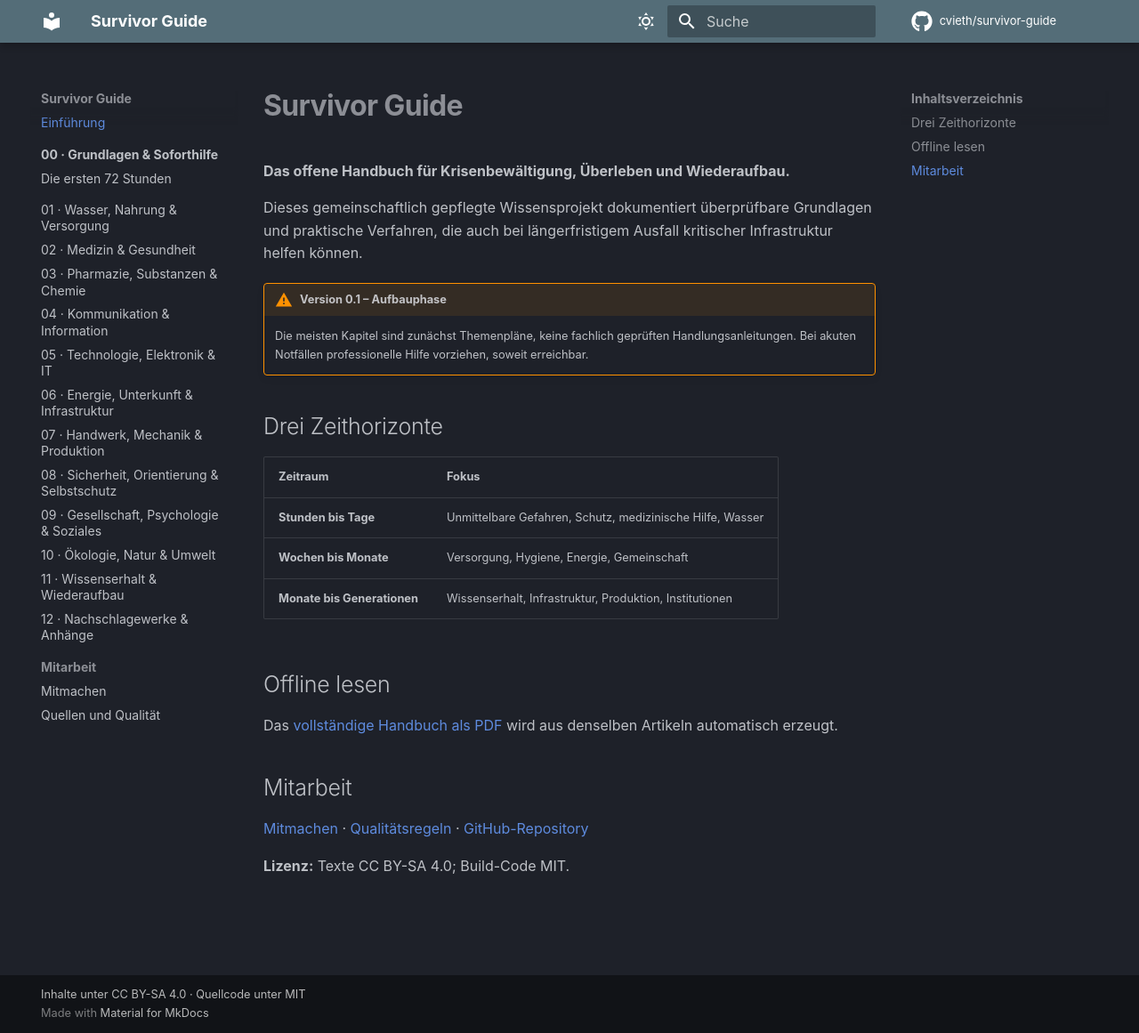
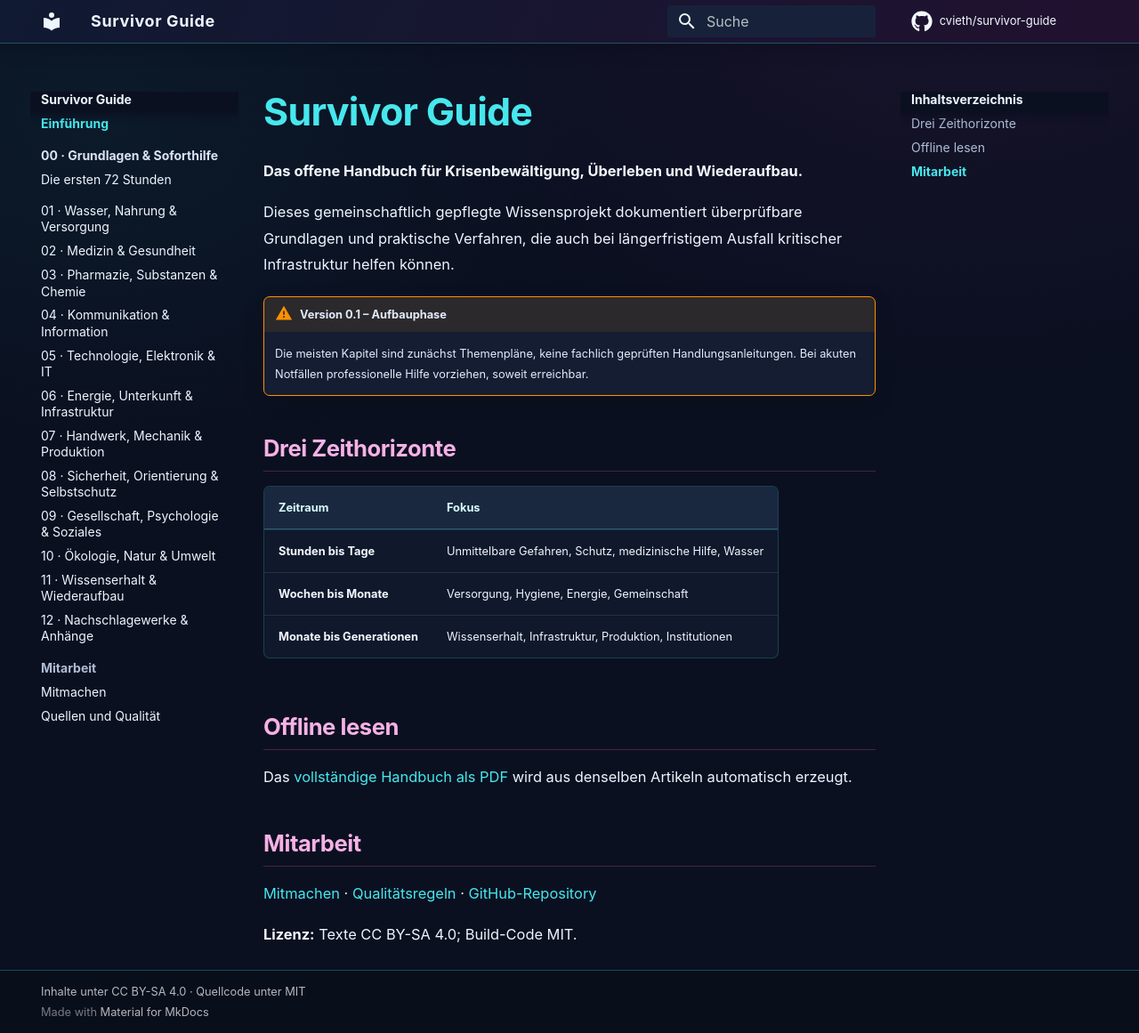
Before and after one commit to cvieth/survivor-guide, an MkDocs documentation site: the page built from docs/index.md, in a window 1280 px wide and 1161 px high. Shown: the whole window at 89% size. Built offline with MkDocs 1.6.1 and Material for MkDocs 9.7.7, drawn with Linux system fonts in a browser that asks for light colours; comment, search, counter and statistics services are not loaded.

Commit message:
Refine website colors and contrast for dark reading theme

```diff
--- a/docs/assets/stylesheets/extra.css
+++ b/docs/assets/stylesheets/extra.css
@@ -1,3 +1,274 @@
-:root { --md-primary-fg-color: #455a64; --md-accent-fg-color: #009688; }
-.md-typeset h1 { font-weight: 700; letter-spacing: -.02em; }
-.md-typeset table:not([class]) { display: table; }
+/* Site colors and components. Markdown articles remain independent of the web theme. */
+:root,
+[data-md-color-scheme="slate"] {
+  color-scheme: dark;
+  --md-hue: 230;
+  --md-default-bg-color: #0b1020;
+  --md-default-fg-color: #edf5ff;
+  --md-default-fg-color--light: #aebdd5;
+  --md-default-fg-color--lighter: #91a4c5;
+  --md-default-fg-color--lightest: #35405c;
+  --md-primary-fg-color: #111a31;
+  --md-primary-fg-color--light: #182341;
+  --md-primary-fg-color--dark: #0b1020;
+  --md-primary-bg-color: #f3f8ff;
+  --md-accent-fg-color: #ff62ca;
+  --md-accent-fg-color--transparent: rgba(255, 98, 202, 0.13);
+  --md-typeset-a-color: #46e7ed;
+  --md-code-bg-color: #141e36;
+  --md-code-fg-color: #e6f5ff;
+  --md-code-hl-color: rgba(70, 231, 237, 0.14);
+  --md-footer-bg-color: #10172a;
+  --md-footer-bg-color--dark: #090e1b;
+  --md-typeset-kbd-bg-color: #222d49;
+  --md-typeset-kbd-border-color: #344360;
+  --md-typeset-kbd-accent-color: #263754;
+}
+
+html {
+  accent-color: #46e7ed;
+}
+
+body {
+  background: #0b1020;
+}
+
+::selection {
+  background: #6a316f;
+  color: #fff;
+}
+
+/* Interface surfaces */
+.md-header {
+  background: linear-gradient(115deg, #101a32 0%, #21112f 100%);
+  border-bottom: 1px solid rgba(70, 231, 237, 0.28);
+  box-shadow: 0 2px 22px rgba(4, 8, 20, 0.32);
+}
+
+.md-header__title {
+  font-weight: 700;
+  letter-spacing: 0.035em;
+}
+
+.md-header__button,
+.md-header__topic,
+.md-header__option,
+.md-search__icon {
+  color: #edf5ff;
+}
+
+.md-header__button:hover,
+.md-header__button:focus-visible {
+  color: #46e7ed;
+}
+
+.md-tabs {
+  background: #14172f;
+  border-bottom: 1px solid rgba(255, 98, 202, 0.20);
+}
+
+.md-tabs__link {
+  opacity: 0.74;
+}
+
+.md-tabs__link--active,
+.md-tabs__link:hover {
+  color: #46e7ed;
+  opacity: 1;
+}
+
+.md-main {
+  background:
+    radial-gradient(ellipse 48rem 32rem at 85% -8%, rgba(191, 65, 188, 0.075), transparent 75%),
+    radial-gradient(ellipse 40rem 28rem at 8% 8%, rgba(33, 206, 220, 0.055), transparent 72%);
+}
+
+.md-sidebar,
+.md-sidebar__scrollwrap,
+.md-nav {
+  background: transparent;
+}
+
+.md-nav__title {
+  color: #edf5ff;
+}
+
+.md-nav__link:hover,
+.md-nav__link:focus-visible,
+.md-nav__link--active,
+.md-nav__item .md-nav__link--active {
+  color: #46e7ed;
+}
+
+.md-nav__link--active {
+  font-weight: 650;
+}
+
+.md-nav__item--section > .md-nav__link {
+  color: #d9e3f5;
+}
+
+.md-search__form,
+.md-search__output,
+.md-search-result {
+  background: #17223a;
+}
+
+.md-search-result__link:hover {
+  background: rgba(70, 231, 237, 0.08);
+}
+
+/* Reading experience */
+.md-typeset {
+  font-size: 0.82rem;
+  line-height: 1.8;
+  overflow-wrap: break-word;
+}
+
+.md-typeset h1,
+.md-typeset h2,
+.md-typeset h3 {
+  font-weight: 700;
+  letter-spacing: -0.018em;
+}
+
+.md-typeset h1 {
+  color: #46e7ed;
+  font-size: clamp(1.75rem, 4vw, 2.15rem);
+  line-height: 1.24;
+  margin-bottom: 1.3rem;
+}
+
+.md-typeset h2 {
+  color: #f6b1e6;
+  border-bottom: 1px solid rgba(255, 98, 202, 0.24);
+  padding-bottom: 0.28em;
+}
+
+.md-typeset h3 {
+  color: #d9f5ff;
+}
+
+.md-typeset a {
+  text-decoration-color: rgba(70, 231, 237, 0.42);
+  text-underline-offset: 0.15em;
+}
+
+.md-typeset a:hover {
+  color: #ffa0df;
+}
+
+.md-typeset a:focus-visible,
+.md-nav__link:focus-visible,
+.md-search__input:focus-visible {
+  outline: 2px solid #46e7ed;
+  outline-offset: 3px;
+  border-radius: 2px;
+}
+
+.md-typeset strong {
+  color: #f3f8ff;
+}
+
+.md-typeset code,
+.md-typeset pre,
+.md-typeset .highlight {
+  border-radius: 0.35rem;
+}
+
+.md-typeset pre > code {
+  border: 1px solid rgba(70, 231, 237, 0.15);
+  background: #111b31;
+}
+
+.md-typeset table:not([class]) {
+  display: table;
+  border: 1px solid rgba(70, 231, 237, 0.19);
+  border-radius: 0.35rem;
+  overflow: hidden;
+  background: #10182b;
+}
+
+.md-typeset table:not([class]) th {
+  color: #d9faff;
+  background: #19283f;
+  border-bottom: 1px solid rgba(70, 231, 237, 0.30);
+}
+
+.md-typeset table:not([class]) tr:hover {
+  background: rgba(70, 231, 237, 0.055);
+}
+
+.md-typeset table:not([class]) td {
+  border-top-color: rgba(160, 189, 222, 0.15);
+}
+
+.md-typeset blockquote {
+  border-left-color: #ff62ca;
+  color: #ccd8ef;
+}
+
+.md-typeset .admonition,
+.md-typeset details {
+  color: #e1ebfa;
+  background: #141d32;
+  border-radius: 0.35rem;
+  box-shadow: 0 6px 24px rgba(0, 0, 0, 0.12);
+}
+
+.md-typeset .admonition-title,
+.md-typeset summary {
+  border-top-left-radius: 0.35rem;
+  border-top-right-radius: 0.35rem;
+}
+
+.md-typeset .md-button {
+  border-color: #46e7ed;
+  color: #46e7ed;
+  border-radius: 0.35rem;
+}
+
+.md-typeset .md-button:hover,
+.md-typeset .md-button:focus-visible {
+  background-color: #46e7ed;
+  color: #101525;
+  border-color: #46e7ed;
+}
+
+.md-footer {
+  border-top: 1px solid rgba(70, 231, 237, 0.24);
+}
+
+.md-top {
+  background-color: #223452;
+  color: #46e7ed;
+}
+
+/* Comfortable spacing on narrower displays */
+@media screen and (max-width: 59.9844em) {
+  .md-typeset {
+    line-height: 1.7;
+  }
+  .md-typeset h1 {
+    font-size: 1.65rem;
+  }
+}
+
+@media print {
+  :root,
+  [data-md-color-scheme="slate"] {
+    color-scheme: light;
+    --md-default-bg-color: #fff;
+    --md-default-fg-color: #161c2c;
+  }
+  body,
+  .md-main {
+    background: #fff !important;
+    color: #161c2c !important;
+  }
+  .md-typeset h1,
+  .md-typeset h2,
+  .md-typeset h3 {
+    color: #142b46 !important;
+  }
+}
--- a/mkdocs.yml
+++ b/mkdocs.yml
@@ -20,18 +20,9 @@ theme:
     - content.code.copy
     - search.suggest
   palette:
-    - scheme: slate
-      primary: blue grey
-      accent: teal
-      toggle:
-        icon: material/weather-sunny
-        name: Zum hellen Design wechseln
-    - scheme: default
-      primary: blue grey
-      accent: teal
-      toggle:
-        icon: material/weather-night
-        name: Zum dunklen Design wechseln
+    scheme: slate
+    primary: custom
+    accent: custom
   icon:
     repo: fontawesome/brands/github
 plugins:
```
